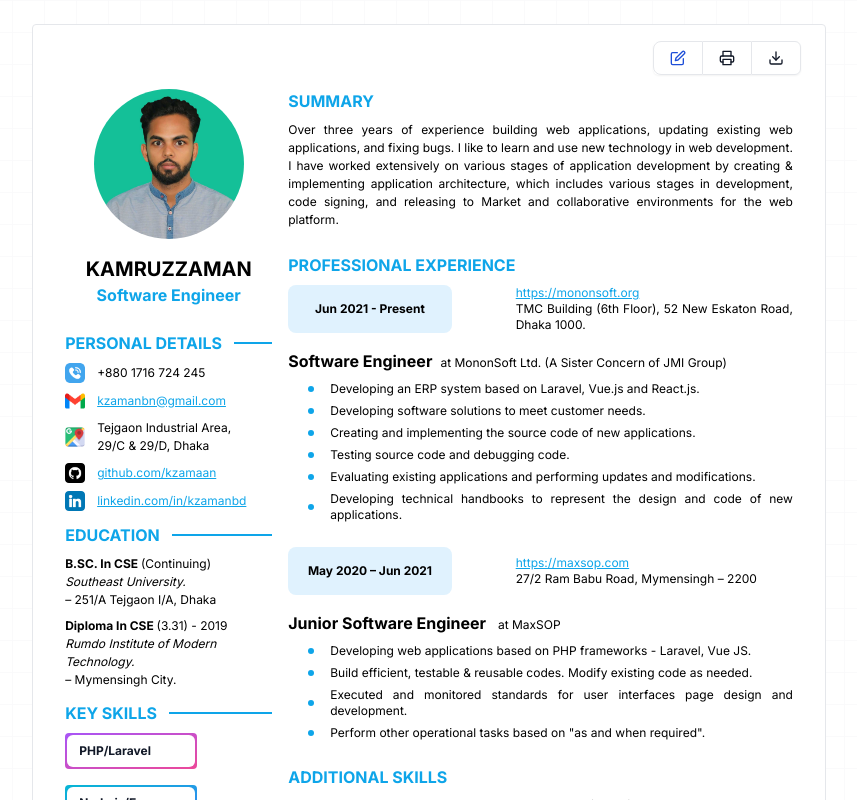
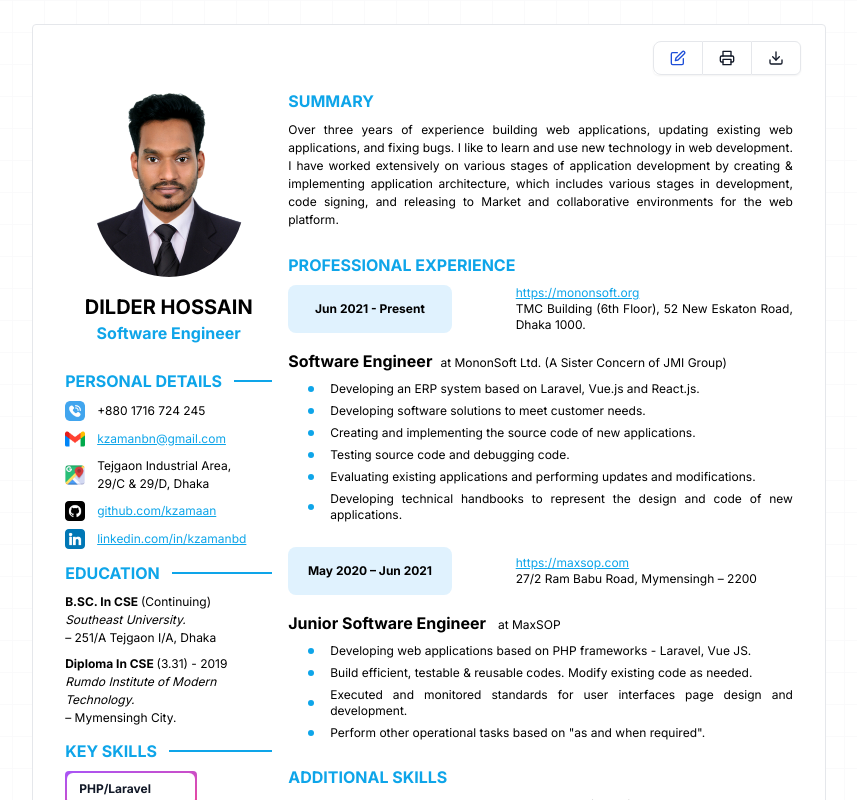
Before and after one commit to Dilder601/Dilder601.github.io, a Next.js app: page / in a window 1280 px wide. Shown: the top 800 px of the page, without its empty margins (211-1068 px from the left). Built offline with nearby package versions, Linux system fonts and the light colour scheme.

Commit message:
update name and profile

```diff
--- a/components/Resume.jsx
+++ b/components/Resume.jsx
@@ -9,13 +9,13 @@ export default function Resume() {
             <div className='resume-box'>
                 <div className='left-box'>
                     <Image
-                        src='/images/profile.png'
+                        src='/images/profile.jpg'
                         className='mx-auto rounded-full bg-primary-400 object-cover'
                         width={150}
                         height={150}
                         alt='profile'
                     />
-                    <h1 className='mt-4 text-center text-xl font-bold'>KAMRUZZAMAN</h1>
+                    <h1 className='mt-4 text-center text-xl font-bold uppercase'>DILDER HOssain</h1>
                     <p className='subtitle mb-6 text-center capitalize'>Software Engineer</p>
                     {/* contact info */}
                     <div className='subtitle left'>
```
Also changed, not shown: public/images/profile.jpg (added), public/images/profile.png (deleted).
